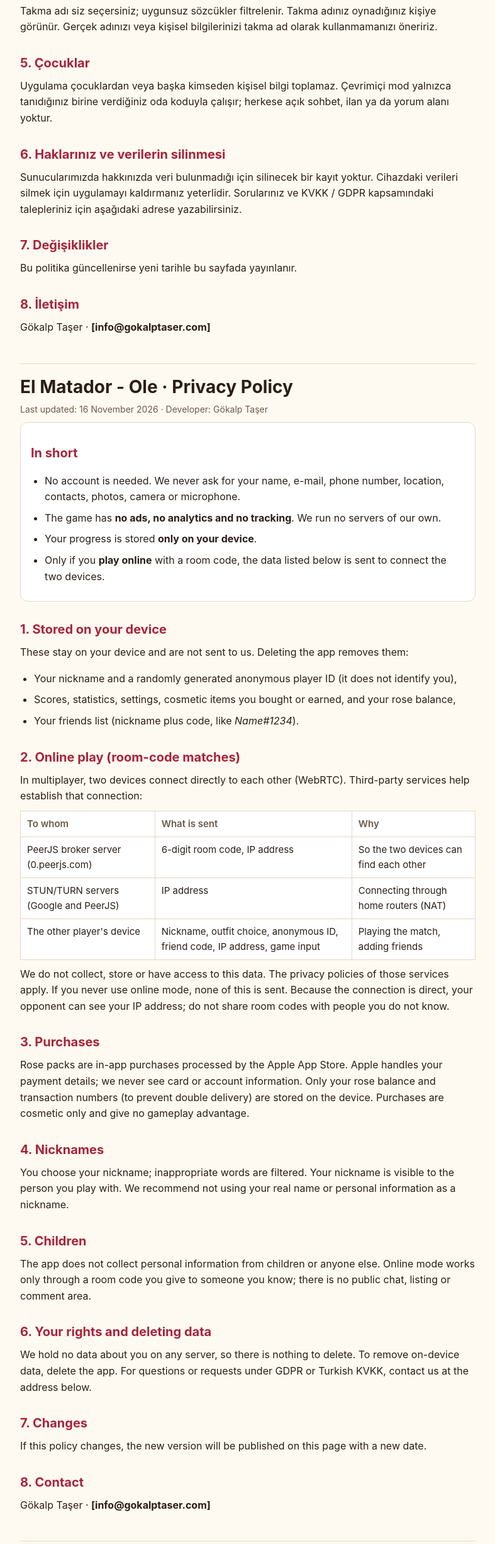
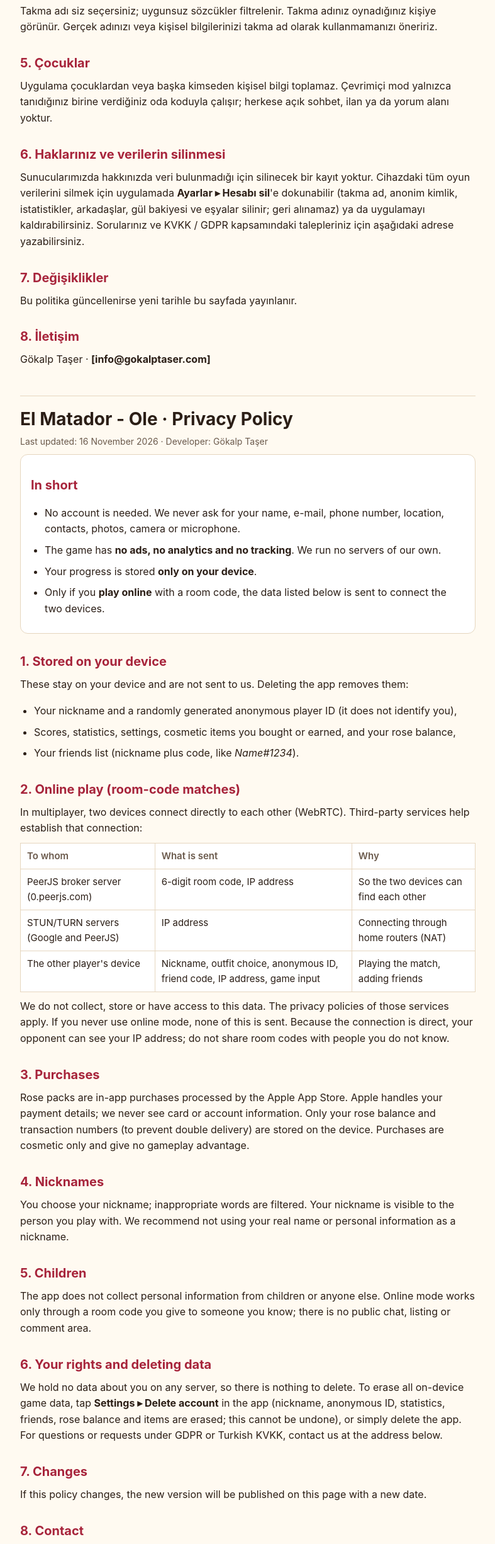
Before and after one commit to gokalptaser/El-Matador, a plain HTML site: page index.html in a window 1280 px wide. Shown: the part 1385-3836 px from the top of the page at 63% size, without its empty margins (246-1033 px from the left). Drawn offline with Linux system fonts and the light colour scheme.

Commit message:
Update index.html

```diff
--- a/index.html
+++ b/index.html
@@ -76,7 +76,7 @@
 <p>Uygulama çocuklardan veya başka kimseden kişisel bilgi toplamaz. Çevrimiçi mod yalnızca tanıdığınız birine verdiğiniz oda koduyla çalışır; herkese açık sohbet, ilan ya da yorum alanı yoktur.</p>
 
 <h2>6. Haklarınız ve verilerin silinmesi</h2>
-<p>Sunucularımızda hakkınızda veri bulunmadığı için silinecek bir kayıt yoktur. Cihazdaki verileri silmek için uygulamayı kaldırmanız yeterlidir. Sorularınız ve KVKK / GDPR kapsamındaki talepleriniz için aşağıdaki adrese yazabilirsiniz.</p>
+<p>Sunucularımızda hakkınızda veri bulunmadığı için silinecek bir kayıt yoktur. Cihazdaki tüm oyun verilerini silmek için uygulamada <strong>Ayarlar ▸ Hesabı sil</strong>'e dokunabilir (takma ad, anonim kimlik, istatistikler, arkadaşlar, gül bakiyesi ve eşyalar silinir; geri alınamaz) ya da uygulamayı kaldırabilirsiniz. Sorularınız ve KVKK / GDPR kapsamındaki talepleriniz için aşağıdaki adrese yazabilirsiniz.</p>
 
 <h2>7. Değişiklikler</h2>
 <p>Bu politika güncellenirse yeni tarihle bu sayfada yayınlanır.</p>
@@ -130,7 +130,7 @@
 <p>The app does not collect personal information from children or anyone else. Online mode works only through a room code you give to someone you know; there is no public chat, listing or comment area.</p>
 
 <h2>6. Your rights and deleting data</h2>
-<p>We hold no data about you on any server, so there is nothing to delete. To remove on-device data, delete the app. For questions or requests under GDPR or Turkish KVKK, contact us at the address below.</p>
+<p>We hold no data about you on any server, so there is nothing to delete. To erase all on-device game data, tap <strong>Settings ▸ Delete account</strong> in the app (nickname, anonymous ID, statistics, friends, rose balance and items are erased; this cannot be undone), or simply delete the app. For questions or requests under GDPR or Turkish KVKK, contact us at the address below.</p>
 
 <h2>7. Changes</h2>
 <p>If this policy changes, the new version will be published on this page with a new date.</p>
```
